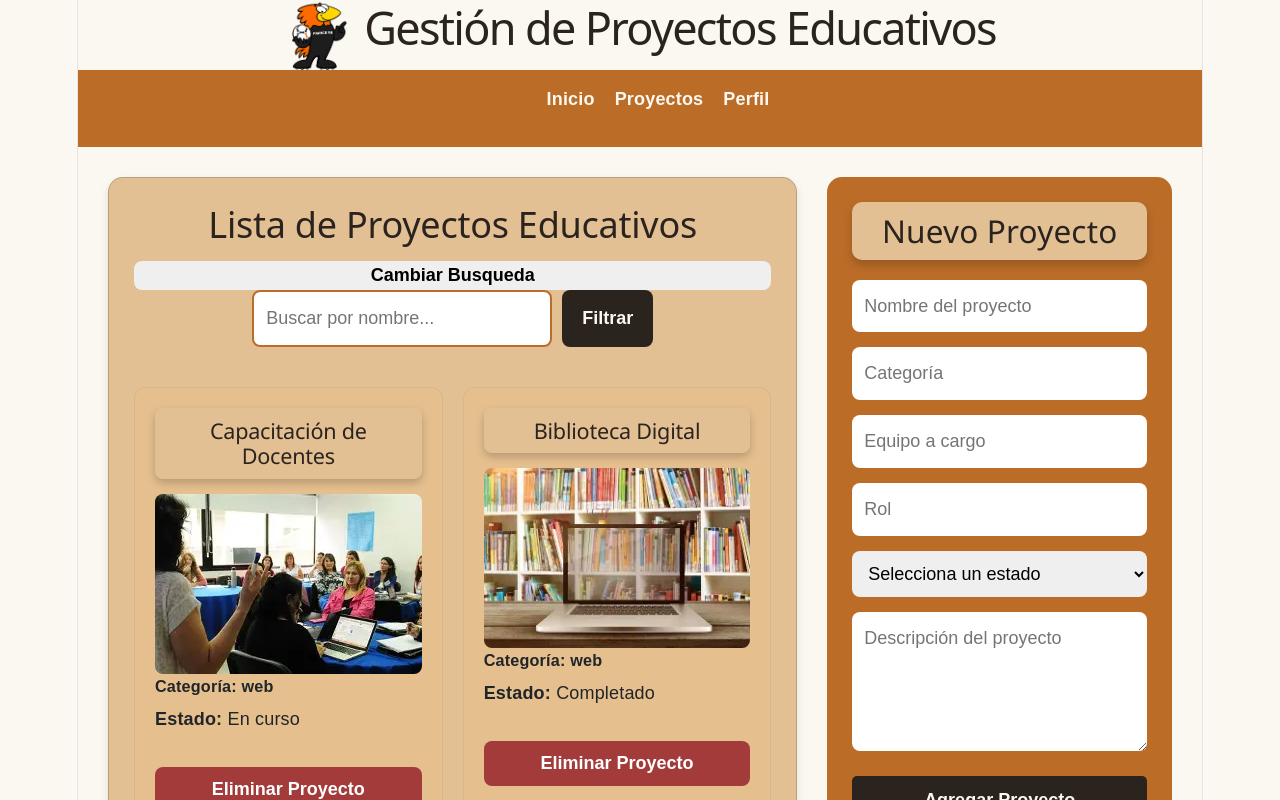
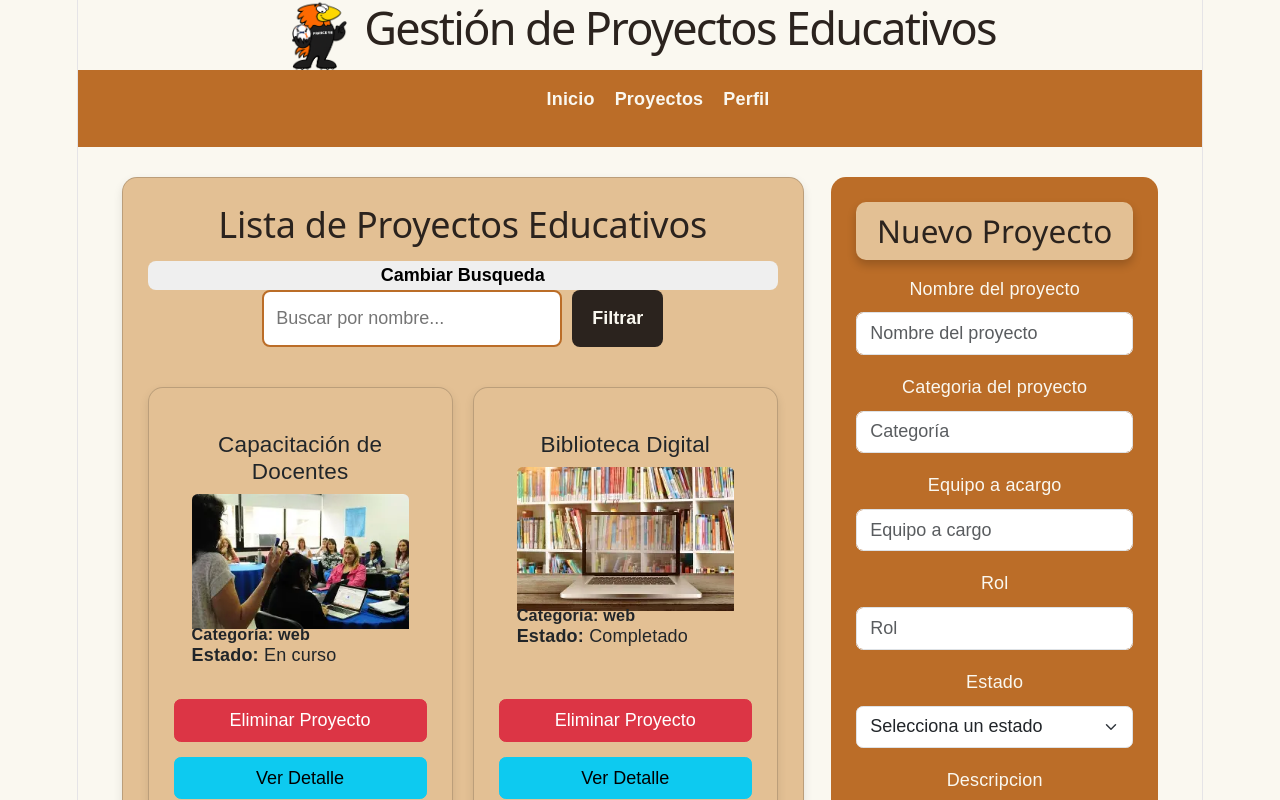
Before and after one commit to FedericoAgustin/pv_tp3_grupo20, a React (Vite) app: page /proyectos in a window 1280 px wide. Shown: the top 800 px of the page. Built offline with nearby package versions, Linux system fonts and the light colour scheme.

Commit message:
se aplicó el framework bootstrap

```diff
--- a/src/components/FormularioProyecto.jsx
+++ b/src/components/FormularioProyecto.jsx
@@ -1,5 +1,5 @@
 import { useState } from "react";
-
+import { Form, Button } from "react-bootstrap";
 const FormularioProyecto = ({ handleAgregar }) => {
     const [form, setForm] = useState({
         nombreProyecto: "",
@@ -34,23 +34,40 @@ const FormularioProyecto = ({ handleAgregar }) => {
 
     return (
         <div>
+                  {/*revisar el color de los botones para que mantengan la estetica de la anteorir version */}
             <h3>Nuevo Proyecto</h3>
-            <form onSubmit={handleSubmit}>
-                <div className="form">
-                    <input type="text" id="nombreProyecto" name="nombreProyecto" value={form.nombreProyecto} onChange={(e) => handleInputChange(e)} placeholder="Nombre del proyecto" required />
-                    <input type="text" id="categoriaProyecto" name="categoriaProyecto" value={form.categoriaProyecto} onChange={(e) => handleInputChange(e)} placeholder="Categoría" required />
-                    <input type="text" id="equipoProyecto" name="equipoProyecto" value={form.equipoProyecto} onChange={(e) => handleInputChange(e)} placeholder="Equipo a cargo" required />
-                    <input type="text" id="rolProyecto" name="rolProyecto" value={form.rolProyecto} onChange={(e) => handleInputChange(e)} placeholder="Rol" required />
-                    <select id="estadoProyecto" name="estadoProyecto" value={form.estadoProyecto} onChange={(e) => handleInputChange(e)} required>
+            <Form onSubmit={handleSubmit}>
+                <Form.Group className="mb-3">
+                    <Form.Label>Nombre del proyecto</Form.Label>
+                    <Form.Control type="text" id="nombreProyecto" name="nombreProyecto" value={form.nombreProyecto} onChange={(e) => handleInputChange(e)} placeholder="Nombre del proyecto" required/>
+                </Form.Group>
+                <Form.Group className="mb-3">
+                    <Form.Label> Categoria del proyecto</Form.Label>
+                    <Form.Control type="text" id="categoriaProyecto" name="categoriaProyecto" value={form.categoriaProyecto} onChange={(e) => handleInputChange(e)} placeholder="Categoría" required/>
+                </Form.Group>
+                <Form.Group className="mb-3">
+                    <Form.Label> Equipo a acargo</Form.Label>
+                    <Form.Control type="text" id="equipoProyecto" name="equipoProyecto" value={form.equipoProyecto} onChange={(e) => handleInputChange(e)} placeholder="Equipo a cargo" required />
+                </Form.Group>
+                <Form.Group className="mb-3">
+                    <Form.Label> Rol</Form.Label>
+                    <Form.Control type="text" id="rolProyecto" name="rolProyecto" value={form.rolProyecto} onChange={(e) => handleInputChange(e)} placeholder="Rol" required  />
+                </Form.Group>
+                <Form.Group className="mb-3">
+                    <Form.Label> Estado</Form.Label>
+                    <Form.Select id="estadoProyecto" name="estadoProyecto" value={form.estadoProyecto} onChange={(e) => handleInputChange(e)} required>
                         <option value="">Selecciona un estado</option>
                         <option value="En curso">En curso</option>
                         <option value="Finalizado">Finalizado</option>
                         <option value="Pendiente">Pendiente</option>
-                    </select>
-                    <textarea id="descripcionProyecto" name="descripcionProyecto" value={form.descripcionProyecto} onChange={handleInputChange} placeholder="Descripción del proyecto" rows={4} required />
-                    <button className="link" style={{ padding: "10px", borderRadius: "5px", marginTop: "10px", }} type="submit">Agregar Proyecto</button>
-                </div>
-            </form>
+                    </Form.Select>
+                </Form.Group>
+                <Form.Group className="mb-3">
+                    <Form.Label> Descripcion</Form.Label>
+                    <Form.Control as="textarea" id="descripcionProyecto" name="descripcionProyecto" value={form.descripcionProyecto} onChange={handleInputChange} placeholder="Descripción del proyecto" rows={4} required   />
+                </Form.Group>
+                <Button variant="dark" type="submit"> Agregar proyecto</Button>
+            </Form>
         </div>
     );
 };
--- a/src/components/ProyectoCard.jsx
+++ b/src/components/ProyectoCard.jsx
@@ -1,25 +1,31 @@
 import React from 'react'
 import { ImagenProyecto } from './ImagenProyecto';
+import {Card, Button} from "react-bootstrap";
 
 const ProyectoCard = ({ proyecto, handleEliminar, verDetalle }) => {
 
   const { id, titulo, categoria, estado, imagen } = proyecto;
+      {/*revisar estilos de los botones , estilos que incluya el <article> porque se se reemplazo con el card  y espacios con la imagen. Tambien, queda mal Card.Img */}
+  return (
+          /* <article>*/
+      <Card>
+        <Card.Body>
+          <Card.Title>{titulo}</Card.Title>
+          <Card.Img variant='top' src={imagen} alt={titulo}/>
+          {/*<ImagenProyecto imagen={imagen} titulo={titulo} />*/}
+          <Card.Subtitle className="categoria-p">
+          <strong>Categoría:</strong> {categoria}
+          </Card.Subtitle>
+          <Card.Subtitle style={{ textAlign: "left" }}>
+           <strong>Estado:</strong> {estado}
+          </Card.Subtitle>
+        </Card.Body>
+        <Button variant="danger" style={{ marginTop: "15px", cursor: "pointer" }} onClick={() => handleEliminar(id)}> Eliminar Proyecto </Button>
+        <Button variant="info" style={{ marginTop: "15px", cursor: "pointer" }} onClick={() => verDetalle(id)}> Ver Detalle </Button>
 
-  return (
-    <article >
-      <h2>{titulo}</h2>
-      <ImagenProyecto imagen={imagen} titulo={titulo} />
-      <p className="categoria-p">
-        <strong>Categoría:</strong> {categoria}
-      </p>
-      <p style={{ textAlign: "left" }}>
-        <strong>Estado:</strong> {estado}
-      </p>
-      <div>
-        <button className="Eliminar" style={{ marginTop: "15px", cursor: "pointer" }} onClick={() => handleEliminar(id)}> Eliminar Proyecto </button>
-        <button className="Detalles" style={{ marginTop: "15px", cursor: "pointer" }} onClick={() => verDetalle(id)}> Ver Detalle </button>
-      </div>
-    </article>
+
+      </Card>
+          /* <article>*/
   )
 }
 export default ProyectoCard;
--- a/src/static/css/styles.css
+++ b/src/static/css/styles.css
@@ -35,8 +35,6 @@ h1, h2, h3 {
 }
 
 .dashboard {
-    display: grid;
-    grid-template-columns: 2fr 1fr; /* Lista ancha, Aside angosto */
     gap: 30px;
     padding: 30px;
     max-width: 1300px;
--- a/src/views/ListaProyecto.jsx
+++ b/src/views/ListaProyecto.jsx
@@ -5,6 +5,7 @@ import DetalleProyecto from "./DetalleProyecto.jsx";
 import { CambiarBusqueda } from "../components/CambiarBusqueda.jsx";
 import FormularioProyecto from "../components/FormularioProyecto.jsx";
 import RegistroActividad from "../components/RegistroActividad.jsx";
+import { Container,Row, Col } from "react-bootstrap";
 
 const ListaProyecto = ({ setMostrarFooter }) => {
   const [proyectos, setProyectos] = useState(
@@ -90,9 +91,16 @@ const ListaProyecto = ({ setMostrarFooter }) => {
   }
   return (
     /* Contenedor principal que usa el layout global del CSS */
+
+
+        /* se saco el display del dashboard de style.css porque estorbaba xd */
+
     <main className="index-page">
+      <Container>
       <div className="dashboard">
         {/*LISTADO */}
+        <Row>
+          <Col md={8}>
           <section className="card">
             <h2>Lista de Proyectos Educativos</h2>
             {/* Filtro*/}
@@ -123,11 +131,17 @@ const ListaProyecto = ({ setMostrarFooter }) => {
             </div>
             {fecha && <RegistroActividad fecha={fecha} />}
           </section>
+          </Col>
         {/*FORMULARIO (Usando los estilos de aside-proyectos) */}
+          <Col md={4}>
           <aside className="aside-proyectos">
             <FormularioProyecto handleAgregar={handleAgregar} />
           </aside>
+          </Col>
+        </Row>
       </div>
+      </Container>
+
     </main>
   );
 };
```
Lines whose indentation alone changed are shown as unchanged.
